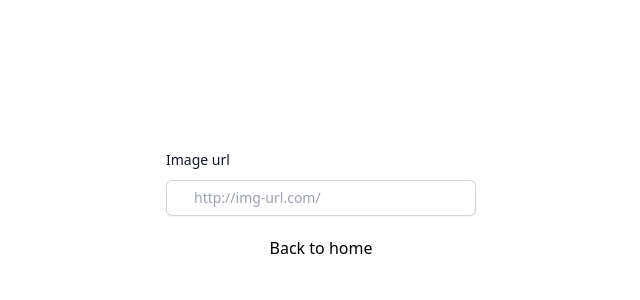
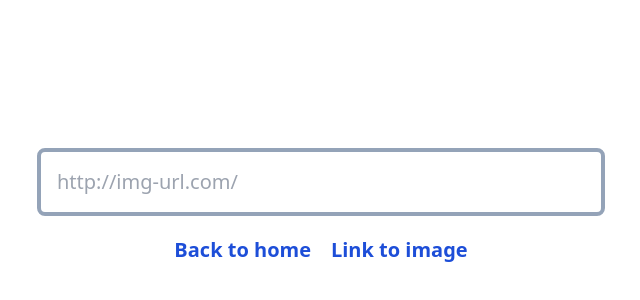
Before and after one commit to 135Prithvi/twitter_bot, a Next.js app: page /createRedis in a window 1280 px wide. Shown: the part 196-496 px from the top of the page, without its empty margins (319-959 px from the left). Built offline with nearby package versions, Linux system fonts and the light colour scheme; no server answers; the database is empty.

Commit message:
prod ready

```diff
--- a/package.json
+++ b/package.json
@@ -15,6 +15,7 @@
     "rayso-api": "^1.1.0",
     "react": "18.2.0",
     "react-dom": "18.2.0",
+    "react-hot-toast": "^2.4.0",
     "twitter-api-sdk": "^1.2.1",
     "twitter-api-v2": "^1.14.2",
     "zod": "^3.21.4"
--- a/src/pages/_app.tsx
+++ b/src/pages/_app.tsx
@@ -1,9 +1,10 @@
 import { type AppType } from "next/dist/shared/lib/utils";
+import { Toaster } from "react-hot-toast";
 
 import "~/styles/globals.css";
 
 const MyApp: AppType = ({ Component, pageProps }) => {
-  return <Component {...pageProps} />;
+  return <>  <Toaster position="bottom-center" /><Component {...pageProps} /></>;
 };
 
 export default MyApp;
--- a/src/pages/api/buffer.ts
+++ b/src/pages/api/buffer.ts
@@ -1,26 +1,13 @@
-import type { NextApiRequest, NextApiResponse } from "next";
 import { NextRequest } from "next/server";
-import { EUploadMimeType } from "twitter-api-v2";
-import { client, generateTweet } from "~/twitter";
 
-export default async function handler(req: NextRequest, res: NextApiResponse) {
-  //   await client.v2.tweet(` Done yff.`, {
-  //     media:{
-  //       media_ids:['1651845416575541249']
-  //     }
-  //   } );
-  if (req.method === "POST") {
-    const { img } = await req.json();
-    console.log(img)
-    const id = await client.v1.uploadMedia(img, {
-      mimeType: EUploadMimeType.Png,
-    });
-    res.status(200).json({ id: `${id}` });
-  }
-  res.status(200).json({ id: `nothing` });
-}
+import { redis } from "~/redis";
+export default async (req: NextRequest) => {
+  const url = await redis.get("img_url");
+  return new Response(url as unknown as string);
+};
 
 export const config = {
+  runtime: "experimental-edge",
   api: {
     bodyParser: false,
   },
--- a/src/pages/api/redis.ts
+++ b/src/pages/api/redis.ts
@@ -11,9 +11,11 @@ const redis = new Redis({
 });
 
 export default async (req: NextRequest, res: NextApiResponse) => {
-
   if (req.method === "POST") {
-    const { img_url } = await req.json();
+    // const { img_url } = await req.json();
+    const raw_img_url = req.body as any;
+    // console.log(JSON.parse(raw_img_url).img_url);
+    const img_url:string = JSON.parse(raw_img_url).img_url
     const img_url_res = await redis.set("img_url", img_url as string);
 
     const f = await fetch(img_url as unknown as string);
@@ -22,14 +24,13 @@ export default async (req: NextRequest, res: NextApiResponse) => {
       mimeType: EUploadMimeType.Png,
     });
     const bufferId = await redis.set("bufferId", id);
-    res.status(200).json(bufferId);
-    return new Response(`${img_url_res}`);
-
+    res.status(200).json(img_url);
+    // return new Response(`${img_url}`);
   }
 };
 
-export const config = {
-  api: {
-    bodyParser: false,
-  },
-};
+// export const config = {
+//   api: {
+//     bodyParser: false,
+//   },
+// };
--- a/src/pages/api/tweet.ts
+++ b/src/pages/api/tweet.ts
@@ -1,17 +1,12 @@
-import { Redis } from "@upstash/redis";
+import { redis } from "~/redis";
 import type { NextApiRequest, NextApiResponse } from "next";
-import { client, generateTweet } from "~/twitter";
-const redis = new Redis({
-  url: "https://eu2-possible-penguin-31584.upstash.io",
-  token:
-    "AXtgASQgYjg5NDMzN2ItYmExMC00NzVlLThkNDItNTM0ZmQxYTZhZjVlZmZhMmVkN2Y0ZjU1NGE3ZmJkYmNlNDBkZDJlYjljODE=",
-});
+import { client } from "~/twitter";
 
 export default async function handler(
   req: NextApiRequest,
   res: NextApiResponse
 ) {
-  const id = await redis.get("bufferId")
+  const id = await redis.get("bufferId");
   await client.v2.tweet(` React server component code`, {
     media: {
       media_ids: [id as string],
--- a/src/pages/createRedis.tsx
+++ b/src/pages/createRedis.tsx
@@ -1,21 +1,41 @@
 import { type NextPage } from "next";
 import Head from "next/head";
 import Link from "next/link";
-import { FormEvent, useState } from "react";
+import { FormEvent, useEffect, useState } from "react";
+import { redis } from "~/redis";
+import { toast } from "react-hot-toast";
+import { useRouter} from "next/router";
 const Home: NextPage = () => {
+  const router = useRouter()
+  async function getURL() {
+    const r = await redis.get<string>("img_url");
+    setR(r ?? "");
+  }
+  useEffect(() => {
+    getURL();
+  }, []);
+
   const [input, setInput] = useState<string>("");
+  const [r, setR] = useState<string>("");
   async function handle(event: FormEvent) {
     event.preventDefault();
     const data = {
       img_url: input,
     };
+    // console.log(JSON.stringify(data))
     const rs = await fetch("/api/redis", {
       method: "POST",
       body: JSON.stringify(data),
-    });
-    if (!rs.ok ) throw new Error("failed to post to redis")
+
+    }, );
+    if (rs.status !== 200) {
+      toast.error("failed to post to redis");
+      throw new Error("failed to post to redis");
+    }
     console.log(JSON.stringify(input));
+    toast.success("image url updated successfully");
     setInput("");
+    router.push("/createRedis")
   }
   return (
     <>
@@ -25,30 +45,36 @@ const Home: NextPage = () => {
         <link rel="icon" href="/favicon.ico" />
       </Head>
       <main className="flex min-h-screen flex-col items-center justify-center ">
-        <div className="mb-5">
-          <label
-            htmlFor="image url"
-            className="block text-sm font-medium leading-6 text-gray-900"
-          >
-            Image url
-          </label>
-          <div className="relative mt-2 flex space-x-3 rounded-md shadow-sm">
+        <div className="flex w-full max-w-xl p-1">
           <form action="" onSubmit={handle} className="w-full">
             <input
-                type="url"
+              type="text"
+              id="tweet"
               required
-                name="input"
-                id="input"
               value={input}
+              className="w-full flex-grow rounded-lg border-4 border-slate-400 bg-transparent p-4 text-xl outline-none "
+              placeholder="http://img-url.com/"
               onChange={(e) => setInput(e.target.value)}
               autoComplete="off"
-                className="block w-full rounded-md border-0 py-1.5 pl-7 pr-20 text-gray-900 ring-1 ring-inset ring-gray-300 placeholder:text-gray-400 focus:ring-2 focus:ring-inset focus:ring-indigo-600 sm:text-sm sm:leading-6"
-                placeholder="http://img-url.com/"
             />
           </form>
         </div>
+        <div className="h-4" />
+        <div className="flex space-x-5 ">
+          <Link
+            className="text-blue-700 hover:text-blue-500 md:font-sans md:text-xl md:font-semibold "
+            href="/"
+          >
+            Back to home{" "}
+          </Link>
+          <Link
+            className="text-blue-700 hover:text-blue-500 md:font-sans md:text-xl md:font-semibold "
+            href={r}
+            target="_blank"
+          >
+            Link to image{" "}
+          </Link>
         </div>
-        <Link href="/">Back to home </Link>
       </main>
     </>
   );
--- /dev/null
+++ b/src/redis.ts
@@ -0,0 +1,7 @@
+import { Redis } from "@upstash/redis";
+
+export const redis = new Redis({
+    url: "https://eu2-possible-penguin-31584.upstash.io",
+    token:
+      "AXtgASQgYjg5NDMzN2ItYmExMC00NzVlLThkNDItNTM0ZmQxYTZhZjVlZmZhMmVkN2Y0ZjU1NGE3ZmJkYmNlNDBkZDJlYjljODE=",
+  });
```
Also changed, not shown: 1 other file (tests, documents, lock files or other folders). Lines whose indentation alone changed are shown as unchanged.
